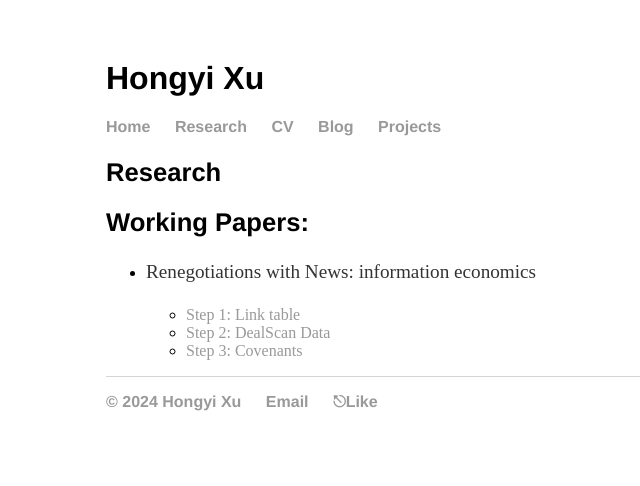
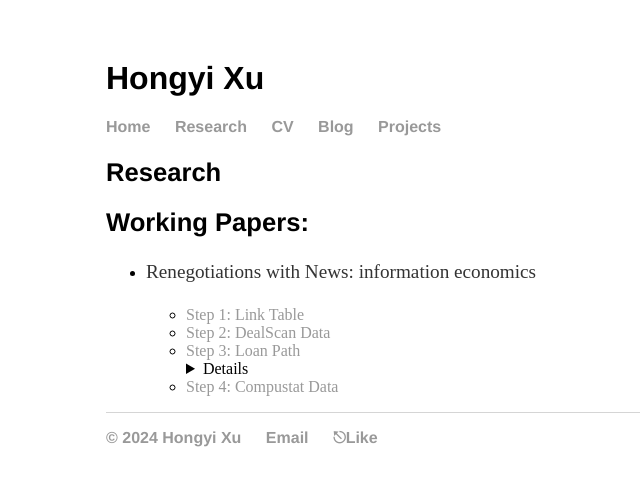
Before and after one commit to hongyileoxu/hongyileoxu.github.io, a Jekyll site: the page built from research/index.md, in a window 1280 px wide. Shown: the top 486 px of the page, without its empty margins (86-726 px from the left). Built offline with Jekyll 4.4.1, drawn with Linux system fonts in a browser that asks for light colours.

Commit message:
Update index.md

```diff
--- a/research/index.md
+++ b/research/index.md
@@ -7,6 +7,9 @@ title: Research
 
 -  Renegotiations with News: information economics
 
-    -  [Step 1: Link table](https://hongyileoxu.github.io/research/project-2024/DealScan2024/DealScan_Link_Table_Compustat.html)
+    -  [Step 1: Link Table](https://hongyileoxu.github.io/research/project-2024/DealScan2024/DealScan_Link_Table_Compustat.html)
     -  [Step 2: DealScan Data](https://hongyileoxu.github.io/research/project-2024/DealScan2024/DealScan_Data_Renegotiation.html)
-    -  [Step 3: Covenants](https://hongyileoxu.github.io/research/project-2024/DealScan2024/DealScan_Loan_Path.html)
+    -  [Step 3: Loan Path](https://hongyileoxu.github.io/research/project-2024/DealScan2024/DealScan_Loan_Path2.html) <details><summary>Detail</summary>Clean the WRDS LPC DealScan Data and convert to a firm-deal-time level panel data, with links to be connected to Compustat.</details>
+    -  [Step 4: Compustat Data](https://hongyileoxu.github.io)
+
+<!--- <details><summary>Click here for explanation</summary>Some text </details> --->
```
